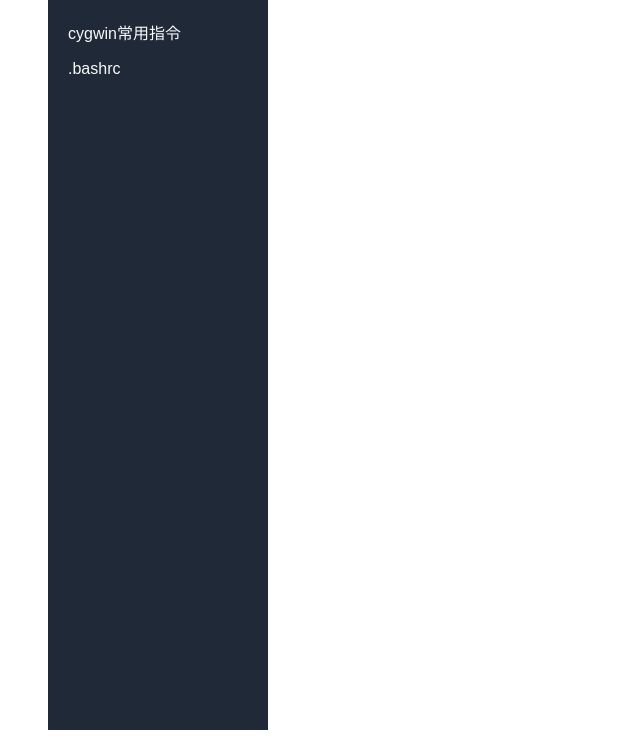
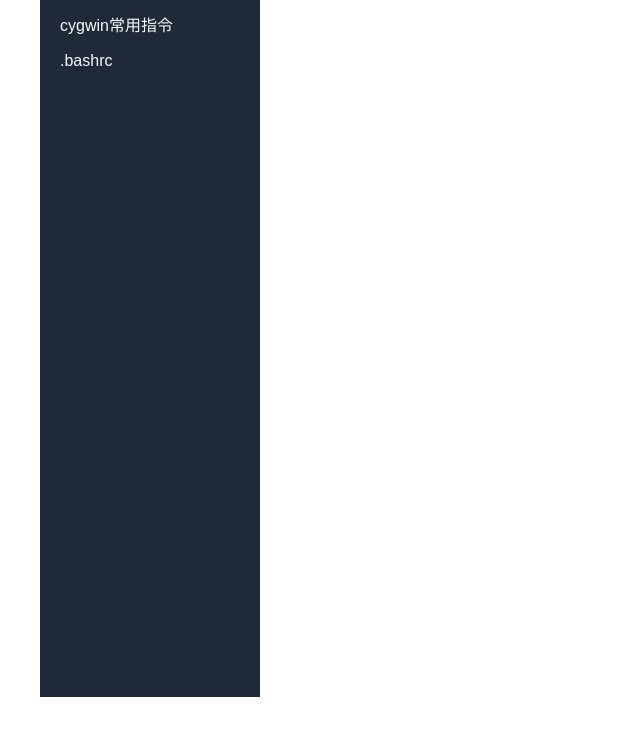
Before and after one commit to kocourse/cp, a plain HTML site: page index.html in a window 1280 px wide. Shown: the part 103-841 px from the top of the page, without its empty margins (0-640 px from the left). After the commit the page ends 800 px from the top, so only its background shows below. Drawn offline with Linux system fonts and the light colour scheme.

Commit message:
Update index.html

```diff
--- a/index.html
+++ b/index.html
@@ -5,7 +5,70 @@
 <title>計算物理</title>
 
 <link rel="stylesheet" href="assets/style.css">
+<style>
+/* ==========================================
+   主網頁排版設定（控制側邊欄與右側框架）
+   ========================================== */
+/* 確保整個大瀏覽器視窗不會出現雙重捲軸 */
+html, body {
+    height: 100%;
+    margin: 0;
+    font-family: Arial;
+    overflow: hidden;
+}
 
+/* 外層 Flexbox 容器 */
+.container {
+    display: flex;
+    height: 100vh;
+    width: 100vw;
+}
+
+/* 左側邊欄 */
+.sidebar {
+    width: 220px;
+    background: #1f2937;
+    color: #f9fafb;
+    height: 100%;
+    padding: 20px;
+    box-sizing: border-box;
+    overflow-y: auto; /* 如果選單太長，左邊自己出現捲軸 */
+}
+
+.sidebar h3 {
+    color: white;
+    margin-top: 0;
+}
+
+.sidebar a {
+    color: #f9fafb;
+    display: block;
+    padding: 8px 0;
+    text-decoration: none;
+}
+
+.sidebar a:hover {
+    color: #60a5fa;
+}
+
+/* 右側內容容器 */
+.content {
+    flex: 1;
+    height: 100%;     /* 確保容器 100% 填滿剩餘高度 */
+    overflow: hidden; /* 防止外層重疊捲軸 */
+    padding: 0;
+    margin: 0;
+}
+
+/* 內嵌視窗本身 */
+.content-frame {
+    width: 100%;
+    height: 100% !important; /* 強制 iframe 垂直拉滿到螢幕最底部 */
+    border: none;
+    display: block;
+    overflow: auto;          /* 讓內嵌網頁自己長出右側的標準捲軸 */
+}
+</style>
 </head>
 
 <body>
```
